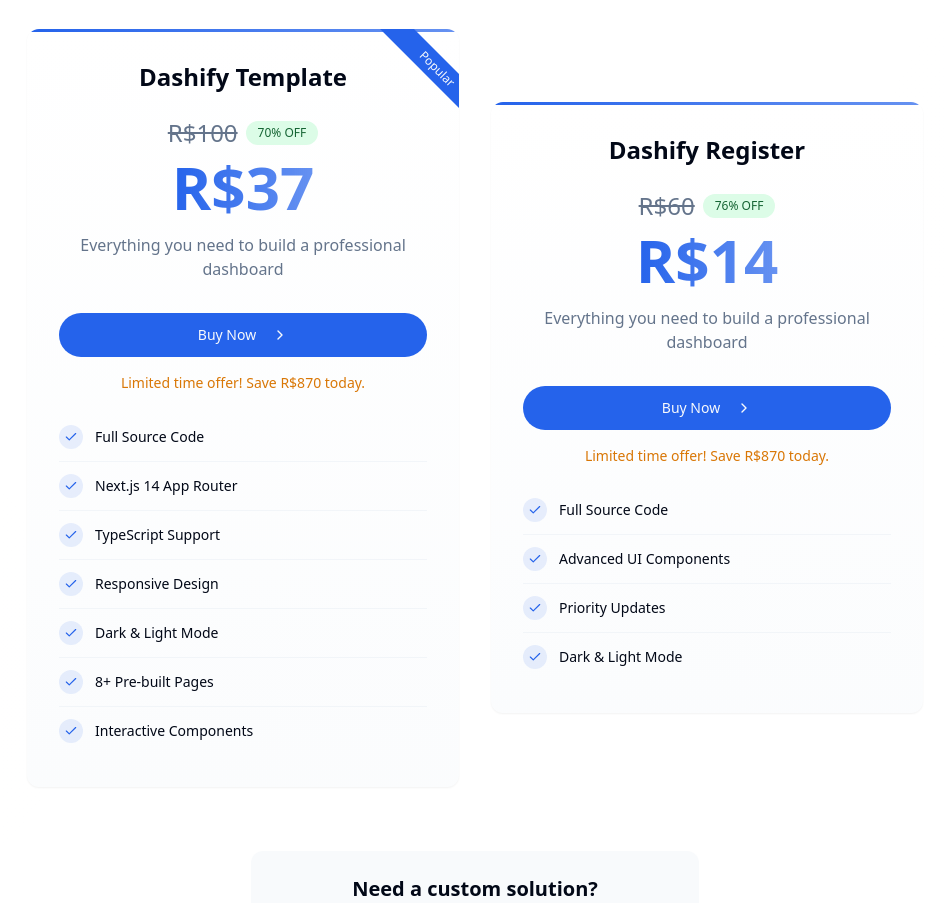
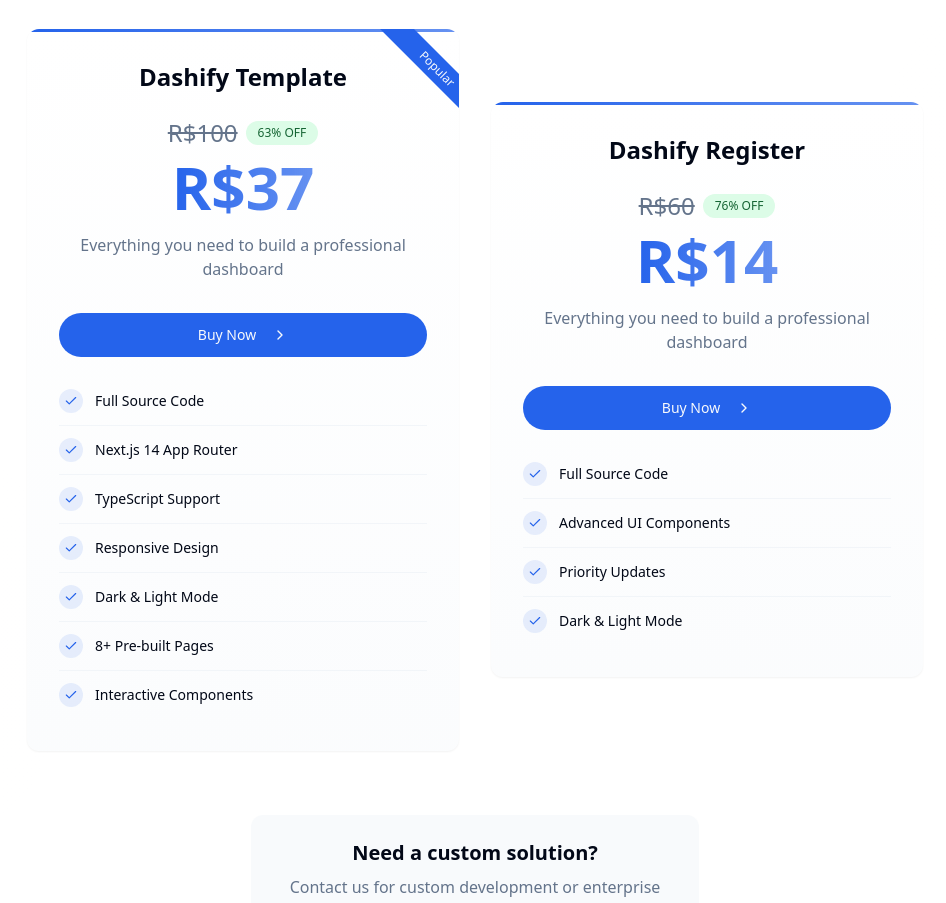
Before and after one commit to renancsxdev/Dashify.io, a Next.js app: page / in a window 1280 px wide. Shown: the part 3500-4403 px from the top of the page, without its empty margins (165-1111 px from the left). Built offline with nearby package versions, Linux system fonts and the light colour scheme.

Commit message:
Update landing-page.tsx

```diff
--- a/app/landing-page.tsx
+++ b/app/landing-page.tsx
@@ -82,7 +82,7 @@ export default function LandingPage() {
       oneTimePayment: "one-time payment",
       everythingYouNeed: "Everything you need to build a professional dashboard",
       buyNow: "Buy Now",
-      limitedOffer: "Limited time offer! Save R$870 today.",
+      limitedOffer: "Limited time offer! Save R$63 today.",
       customSolution: "Need a custom solution?",
       customSolutionDescription: "Contact us for custom development or enterprise licensing options.",
       contactSales: "Contact Sales",
@@ -119,7 +119,7 @@ export default function LandingPage() {
       oneTimePayment: "pagamento único",
       everythingYouNeed: "Tudo o que você precisa para construir um dashboard profissional",
       buyNow: "Comprar Agora",
-      limitedOffer: "Oferta por tempo limitado! Economize R$870 hoje.",
+      limitedOffer: "Oferta por tempo limitado! Economize R$63 hoje.",
       customSolution: "Precisa de uma solução personalizada?",
       customSolutionDescription:
         "Entre em contato para opções de desenvolvimento personalizado ou licenciamento empresarial.",
@@ -181,7 +181,7 @@ export default function LandingPage() {
     {
       title: "Dashify Template",
       originalPrice: "R$100",
-      discount: "70% OFF",
+      discount: "63% OFF",
       price: "R$37",
       features: [
         "Full Source Code",
@@ -537,7 +537,7 @@ export default function LandingPage() {
                           <ChevronRight className="ml-2 h-4 w-4 transition-transform group-hover:translate-x-1" />
                         </Link>
                       </Button>
-                      <p className="mt-4 text-sm text-amber-600 dark:text-amber-400 font-medium">{t.limitedOffer}</p>
+
                       <div className="mt-8 space-y-3 w-full">
                         {plan.features.map((feature, featureIndex) => (
                           <div
```
